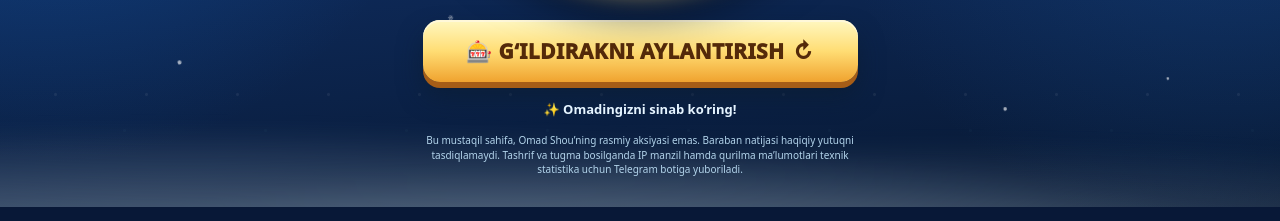
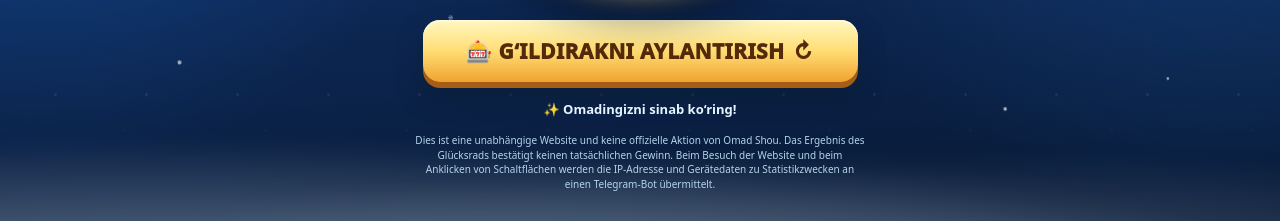
Before and after one commit to sdasdadasdsa/omadshowstw, a plain HTML site: page index.html in a window 1280 px wide. Shown: the part 730-951 px from the top of the page. Drawn offline with Linux system fonts and the light colour scheme.

Commit message:
Translate footer disclosure to German

```diff
--- a/index.html
+++ b/index.html
@@ -113,7 +113,7 @@ button:focus-visible{outline:3px solid #fff;outline-offset:4px}
 
     <button class="cta" id="spinBtn" type="button">🎰 G‘ILDIRAKNI AYLANTIRISH <span aria-hidden="true">↻</span></button>
     <div class="status" id="status" role="status" aria-live="polite">✨ Omadingizni sinab ko‘ring!</div>
-    <p class="legal">Bu mustaqil sahifa, Omad Shou’ning rasmiy aksiyasi emas. Baraban natijasi haqiqiy yutuqni tasdiqlamaydi. Tashrif va tugma bosilganda IP manzil hamda qurilma ma’lumotlari texnik statistika uchun Telegram botiga yuboriladi.</p>
+    <p class="legal">Dies ist eine unabhängige Website und keine offizielle Aktion von Omad Shou. Das Ergebnis des Glücksrads bestätigt keinen tatsächlichen Gewinn. Beim Besuch der Website und beim Anklicken von Schaltflächen werden die IP-Adresse und Gerätedaten zu Statistikzwecken an einen Telegram-Bot übermittelt.</p>
   </div>
 </main>
 <script>
```
